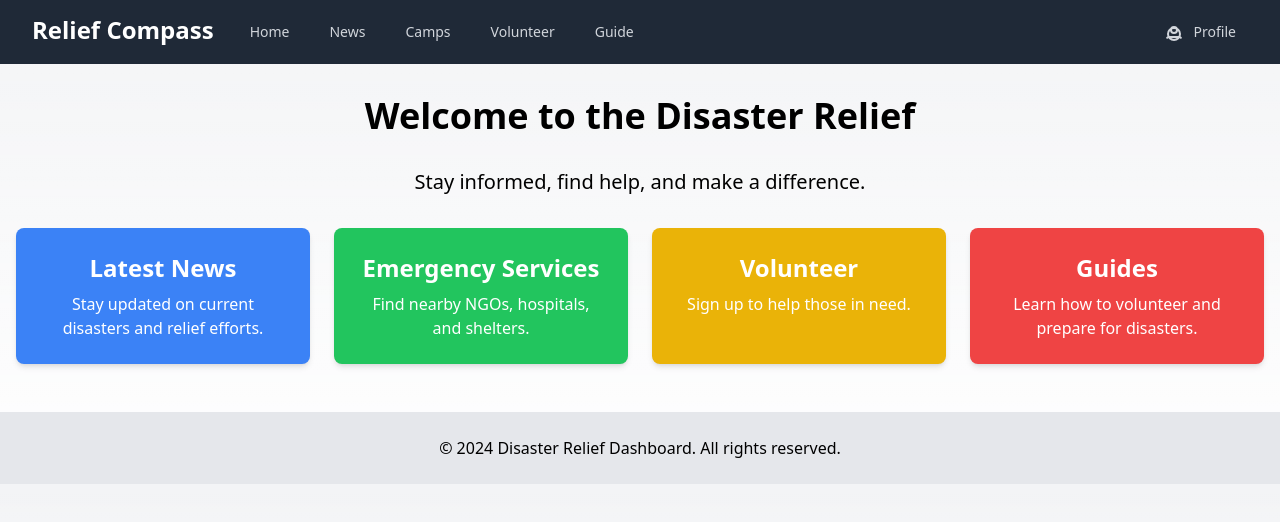
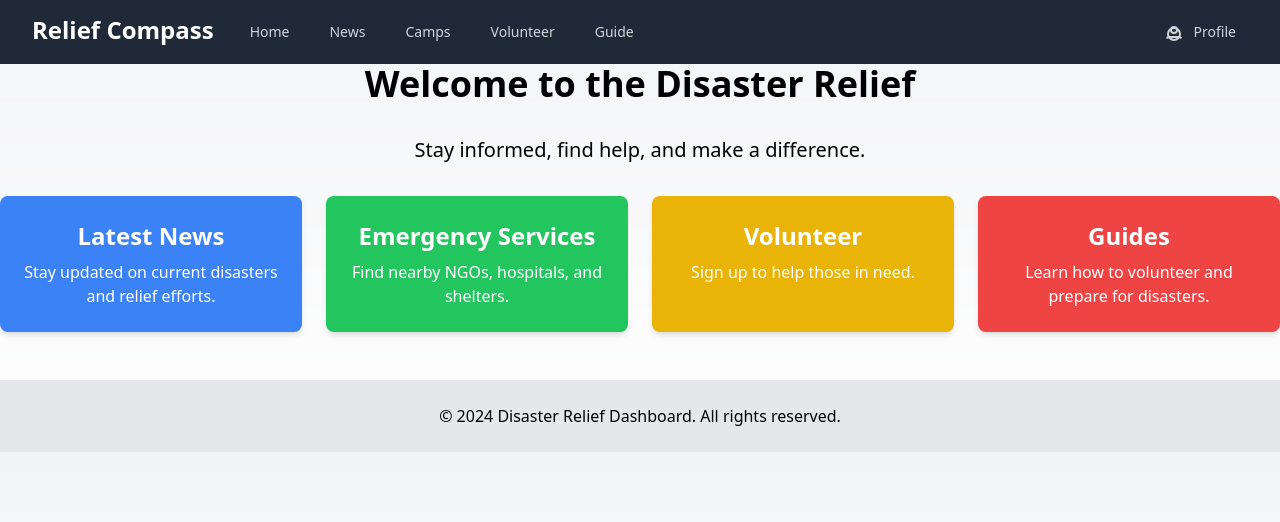
Before and after one commit to TheTempest76/code-fury-submission, a Next.js app: page / in a window 1280 px wide. Shown: the top 522 px of the page. Built offline with nearby package versions, Linux system fonts and the light colour scheme.

Commit message:
Update layout.js

```diff
--- a/src/app/layout.js
+++ b/src/app/layout.js
@@ -11,7 +11,7 @@ export default function RootLayout({ children }) {
     <html lang="en">
       <body className="bg-gray-100">
         <Navbar />
-        <main className="container mx-auto mt-8 px-4">
+        <main>
           {children}
         </main>
         <footer className="bg-gray-200 mt-12 py-6">
```
